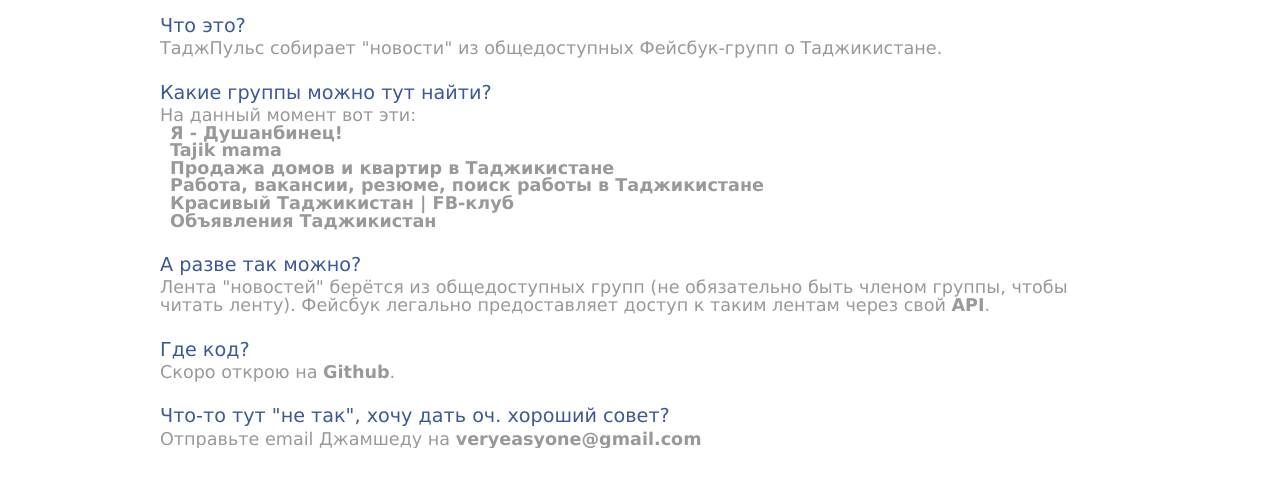
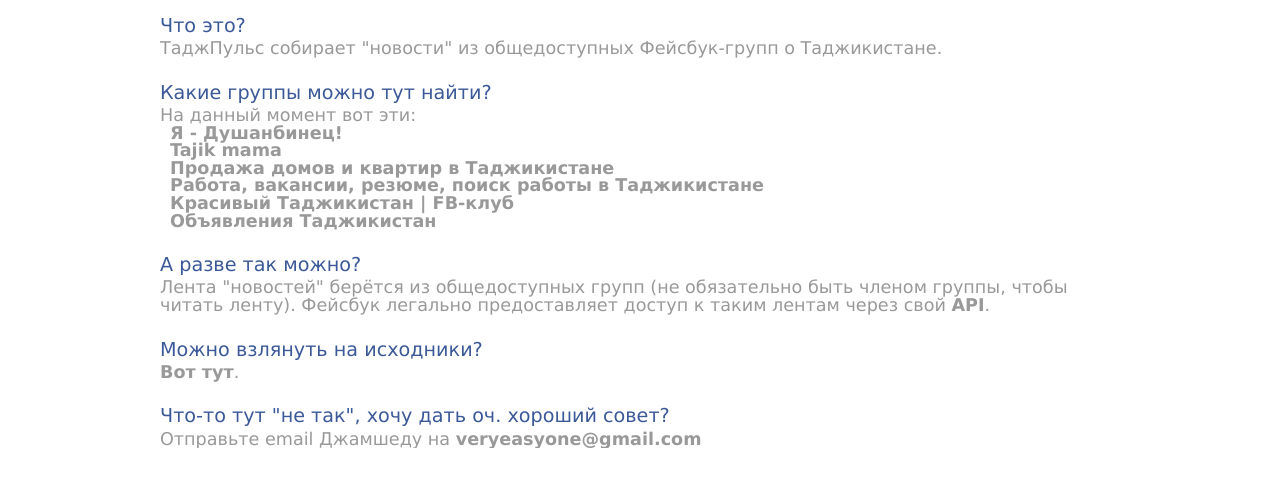
Before and after one commit to djamshed/tjpulse, a website: page public/about.html in a window 1280 px wide. Shown: the part 132-618 px from the top of the page. Drawn offline with Linux system fonts and the light colour scheme.

Commit message:
Tweaked readme link + about page.

```diff
--- a/public/about.html
+++ b/public/about.html
@@ -57,9 +57,9 @@
 
     <br>
     <br>
-    <div class="faq-question">Где код?</div>
+    <div class="faq-question">Можно взлянуть на исходники?</div>
     <p class="faq-answer">
-      Скоро открою на <a href="http://github.com">Github</a>.
+      <a href="http://github.com/djamshed/tjpulse">Вот тут</a>.
     </p>
 
 
```
Also changed, not shown: README.md.
